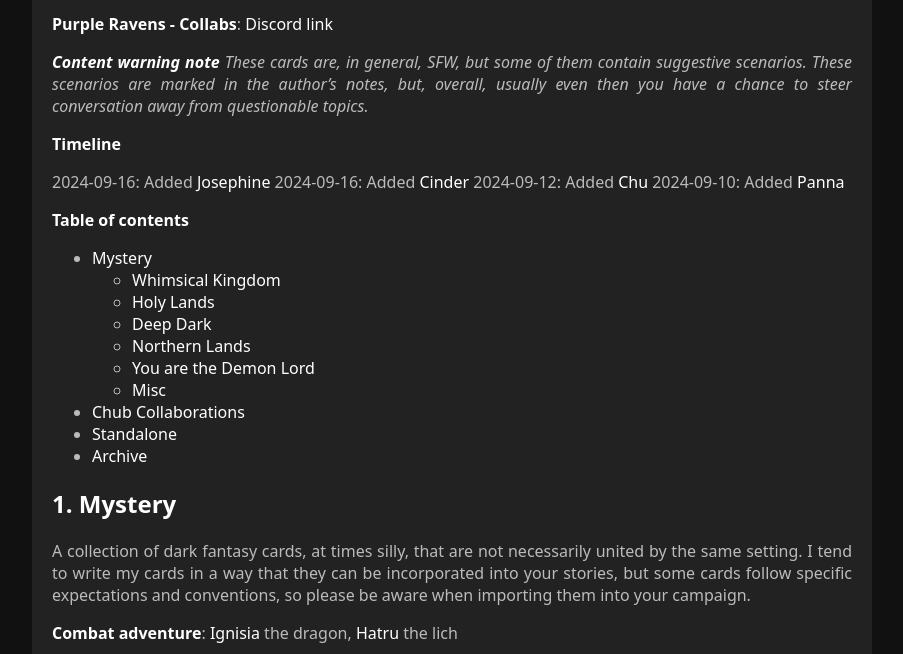
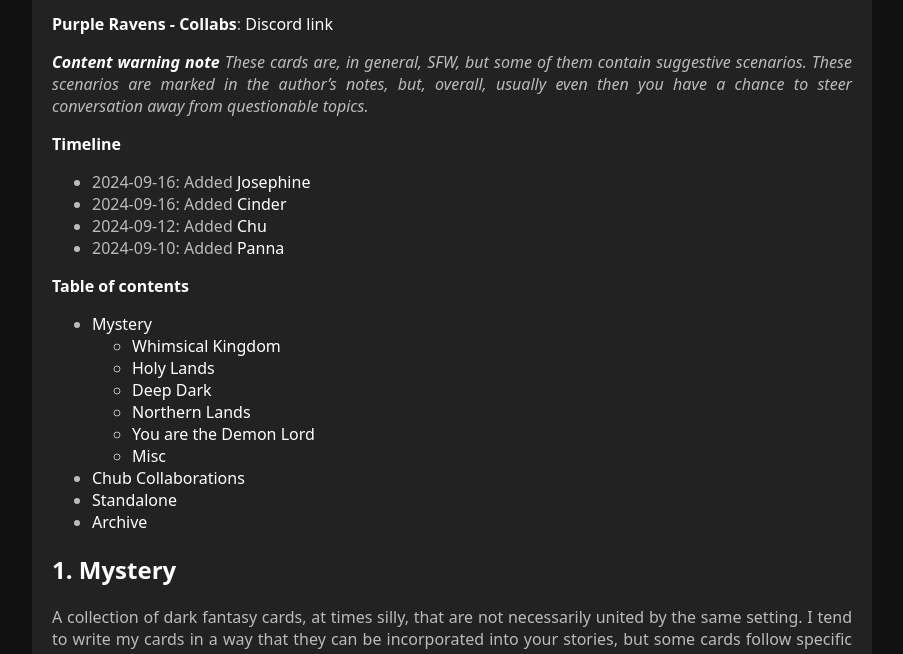
Before and after one commit to armoredwitch/armoredwitch.github.io, a plain HTML site: page index.html in a window 1280 px wide. Shown: the part 112-766 px from the top of the page, without its empty margins (188-1091 px from the left). Drawn offline with Linux system fonts and the light colour scheme.

Commit message:
Updated index

```diff
--- a/index.html
+++ b/index.html
@@ -19,10 +19,13 @@
 
 <p><strong>Timeline</strong></p>
 
-<p>2024-09-16: Added <a href="characters/Josephine.png">Josephine</a>
-2024-09-16: Added <a href="characters/Cinder.png">Cinder</a>
-2024-09-12: Added <a href="characters/Chu.png">Chu</a>
-2024-09-10: Added <a href="characters/Panna.png">Panna</a></p>
+<ul>
+<li>2024-09-16: Added <a href="characters/Josephine.png">Josephine</a></li>
+<li>2024-09-16: Added <a href="characters/Cinder.png">Cinder</a></li>
+<li>2024-09-12: Added <a href="characters/Chu.png">Chu</a></li>
+<li>2024-09-10: Added <a href="characters/Panna.png">Panna</a></li>
+</ul>
+
 
 <p><strong>Table of contents</strong></p>
 
```
